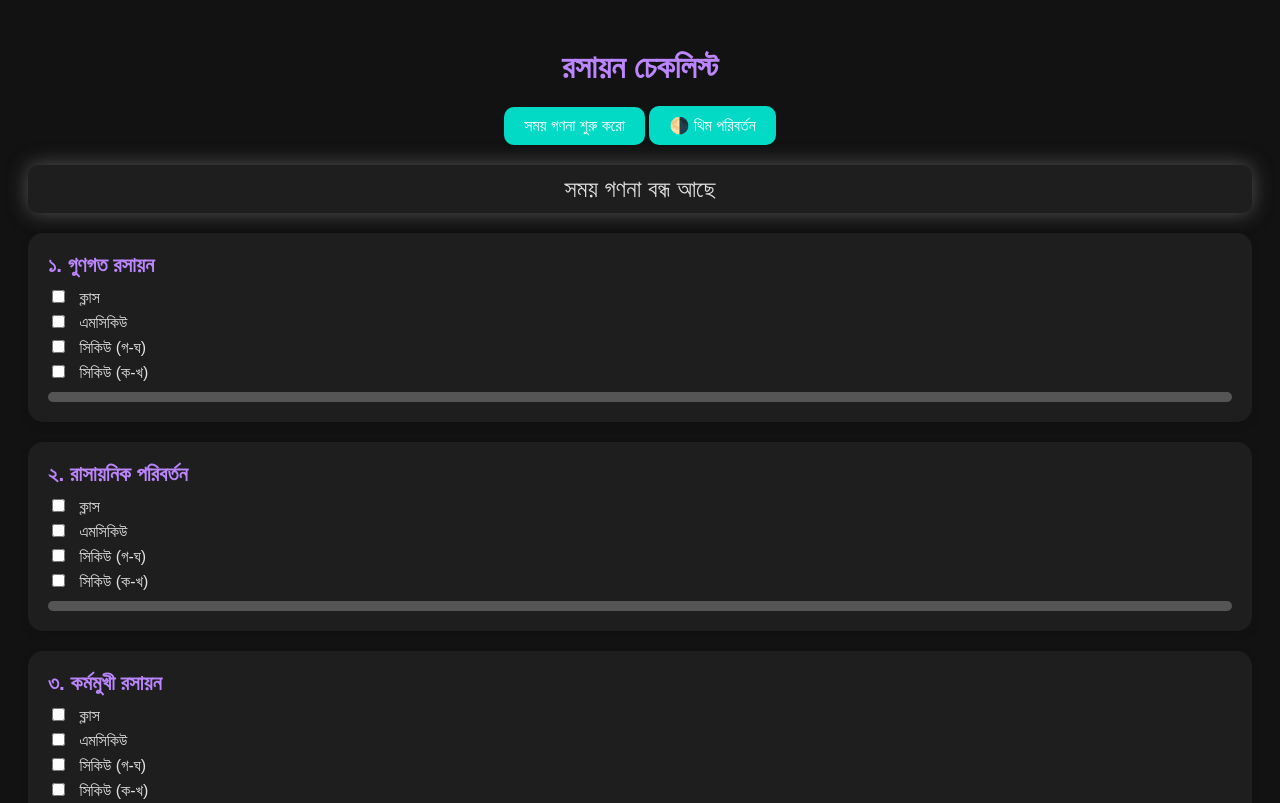
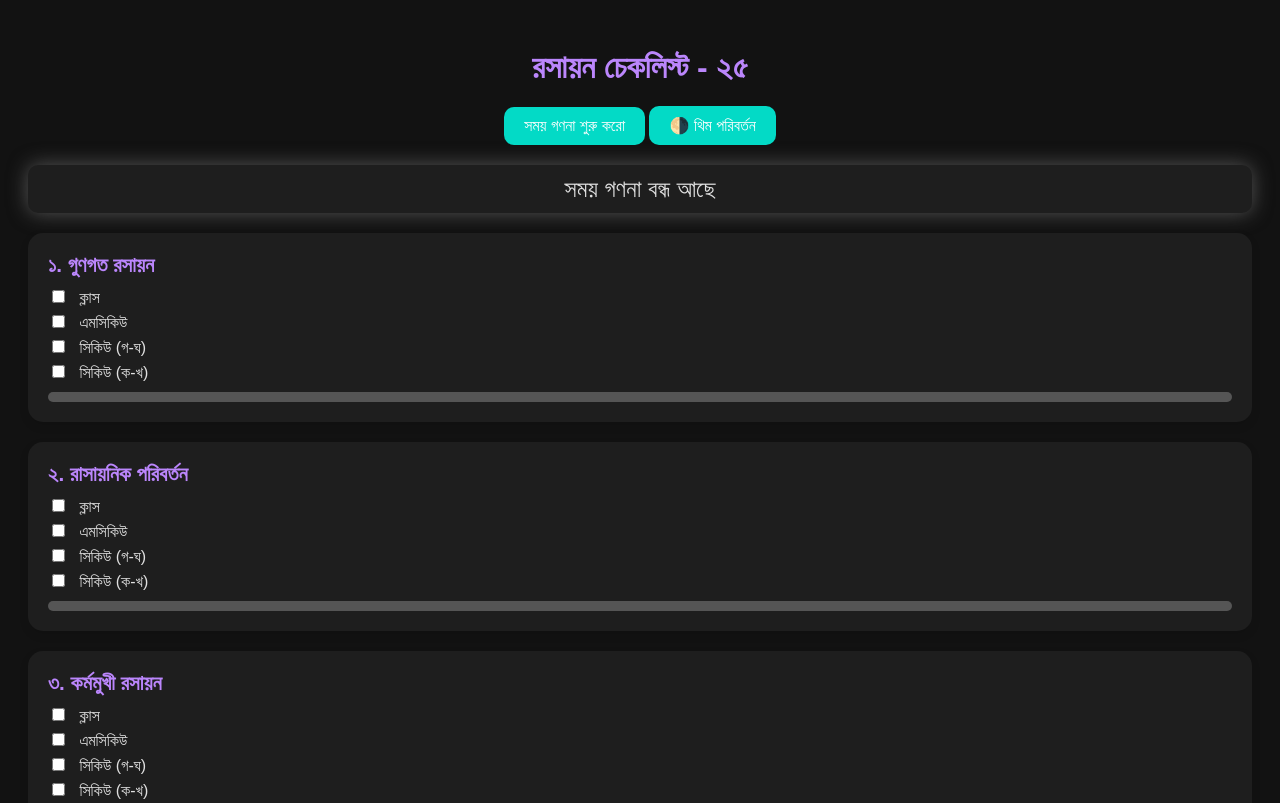
Before and after one commit to 0webcode/chemistrychecklist, a plain HTML site: page index.html in a window 1280 px wide. Shown: the top 803 px of the page. Drawn offline with Linux system fonts and the light colour scheme.

Commit message:
Update index.html

```diff
--- a/index.html
+++ b/index.html
@@ -3,7 +3,7 @@
 <head>
   <meta charset="UTF-8" />
   <meta name="viewport" content="width=device-width, initial-scale=1.0"/>
-  <title>Study Routine</title>
+  <title>Chemistry Checklist for HSC-25</title>
   <style>
     :root {
       --bg: #121212;
@@ -123,7 +123,7 @@
   </style>
 </head>
 <body>
-  <h1>রসায়ন চেকলিস্ট</h1>
+  <h1>রসায়ন চেকলিস্ট - ২৫</h1>
   <div class="controls">
     <button id="startBtn">সময় গণনা শুরু করো</button>
     <button id="themeToggle">🌗 থিম পরিবর্তন</button>
```
